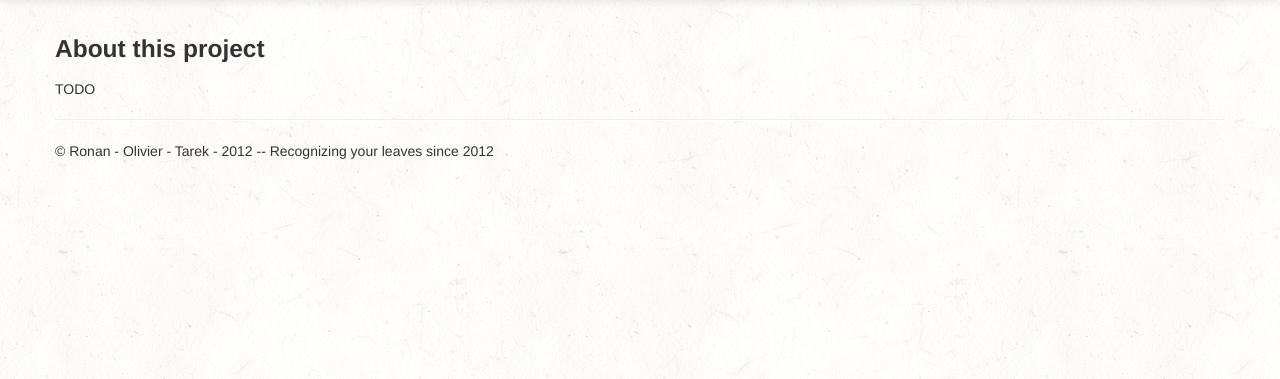
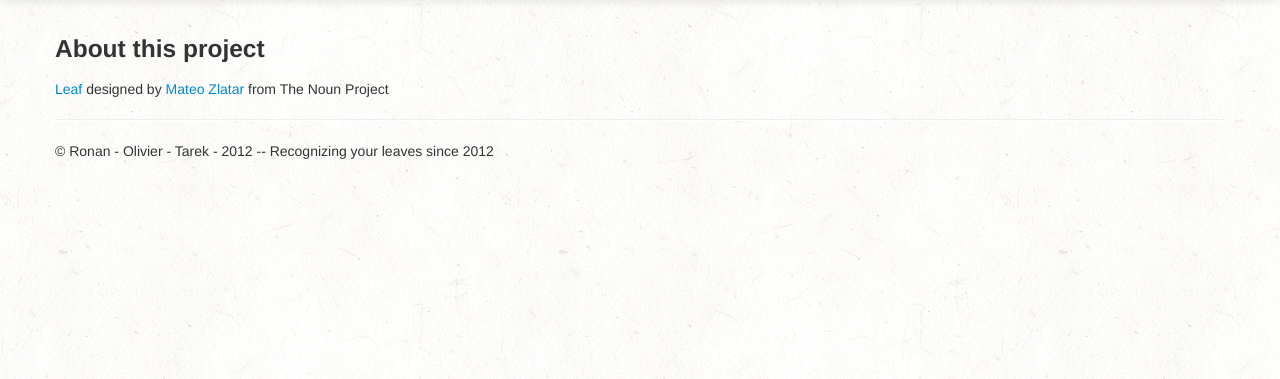
Before and after one commit to whatthefeuille/whatthefeuille, a Python web app: template wtf/templates/about.mako in a window 1280 px wide. Shown: the part 41-420 px from the top of the page. Run offline with Mako, Linux system fonts and the light colour scheme; the template is opened without the code that fills it, so the values that code supplies are empty; some libraries are stand-ins or nearby versions.

Commit message:
Add new leaf logo

```diff
--- a/wtf/templates/about.mako
+++ b/wtf/templates/about.mako
@@ -2,4 +2,6 @@
 
 <h3>About this project</h3>
 
-<p>TODO</p>
+<p>
+<a href="http://thenounproject.com/noun/leaf/#icon-No6496" target="_blank">Leaf</a> designed by <a href="http://thenounproject.com/mateozlatar" target="_blank">Mateo Zlatar</a> from The Noun Project
+</p>
--- a/wtf/templates/base.mako
+++ b/wtf/templates/base.mako
@@ -14,7 +14,7 @@
     </style>
 
     <link href='/media/bootstrap-responsive.css' rel='stylesheet' type='text/css'/>
-    <link rel="shortcut icon" href="/media/small-logo.png">
+    <link rel="shortcut icon" href="/media/leaf-16x16.png">
     <title>What The Feuille</title>
   </head>
   <body>
```
Also changed, not shown: wtf/media/leaf-128x128.png (added), wtf/media/leaf-16x16.png (added), wtf/media/leaf-32x32.png (added), wtf/media/leaf-64x64.png (added), wtf/media/leaf.png (added), wtf/media/marteau.gif (deleted).
